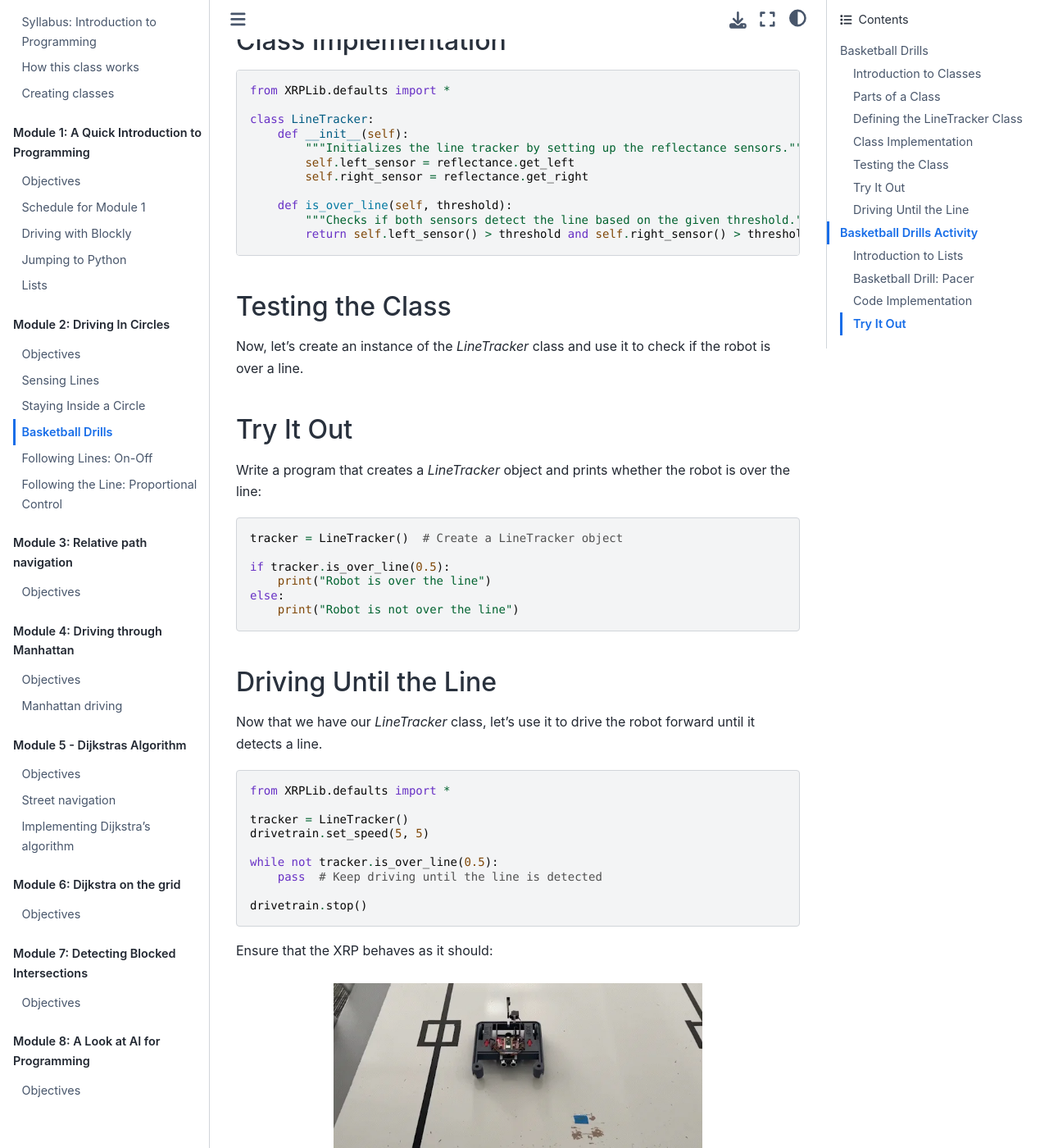
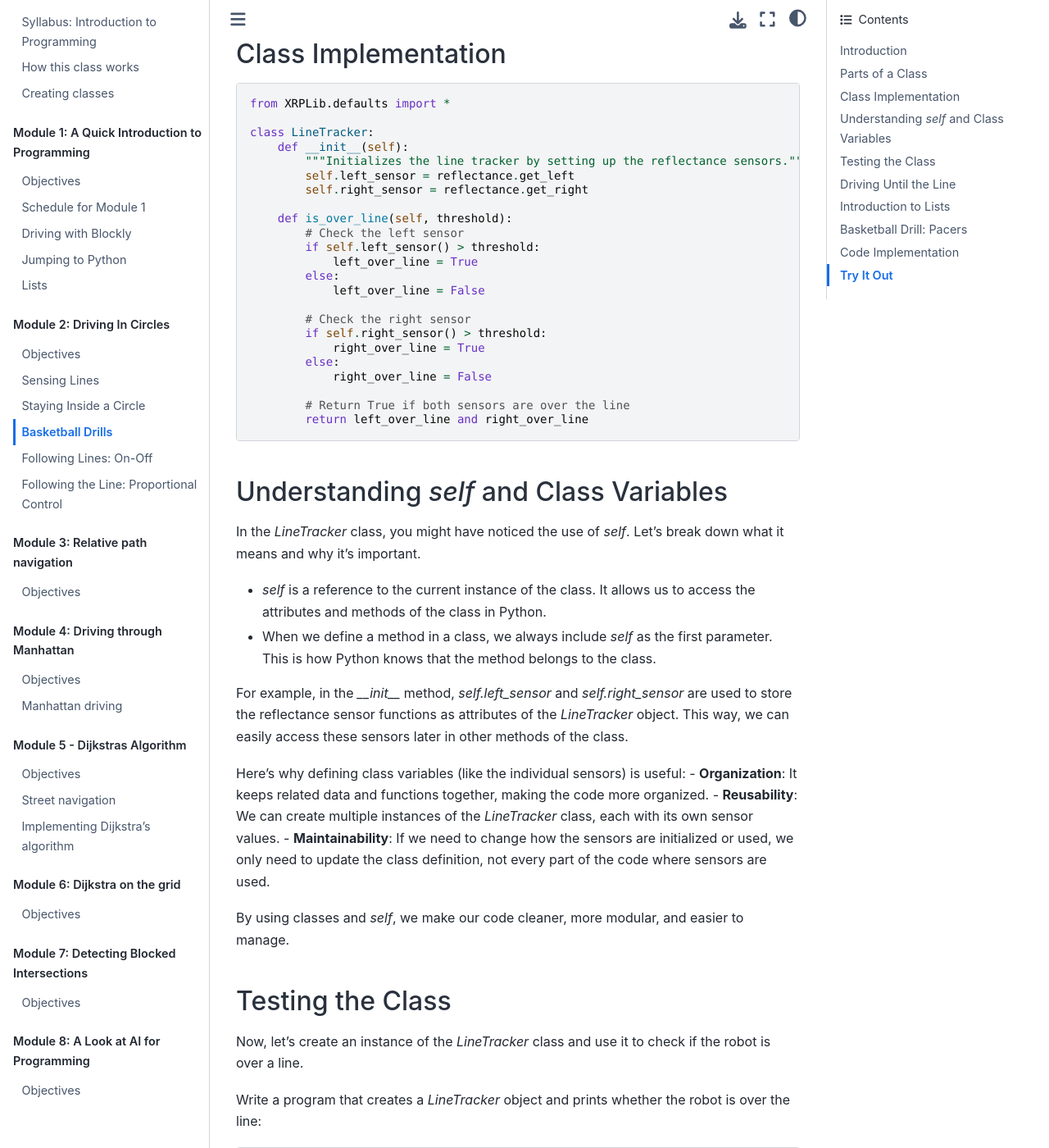
Before and after one commit to bradamiller/ProgrammingWithXRP, a Sphinx documentation site: the page built from docs/source/2_DrivingInCircles/basketball_drills.rst, in a window 1280 px wide and 1400 px high, scrolled down 943 px. Shown: the whole window at 82% size. Built offline with Sphinx 7.4.7 and the Sphinx Book theme 1.1.4, drawn with Linux system fonts in a browser that asks for light colours; some of the changed text lies outside the part shown.

Commit message:
verified basketball drills lesson

```diff
--- a/docs/source/2_DrivingInCircles/basketball_drills.rst
+++ b/docs/source/2_DrivingInCircles/basketball_drills.rst
@@ -1,8 +1,10 @@
 Basketball Drills
 =================
 
-Introduction to Classes
------------------------
+Introduction
+------------
+
+Today, we're going to make the XRP perform basketball drills! We'll use the reflectance sensors to detect lines on the floor and drive the robot to different distances. We'll also introduce the concept of classes to organize our code better.
 
 In Python, a class is a way to group related data and functions together. A class allows us to create objects that store information and perform actions. Instead of writing separate functions for different tasks, we can bundle them into a class, making our program more organized and reusable.
 
@@ -17,10 +19,7 @@
 - Methods (Functions) - Functions that operate on the object's data and define its behavior.
 - Constructor (__init__ method) - A special method that initializes an object when it is created.
 
-Defining the LineTracker Class
-------------------------------
-
-We will create a LineTracker class that:
+Using functionality from our previous lessons, let's create a LineTracker class that:
 
 - Initializes the left and right reflectance sensors.
 - Provides a function to check if the robot is over a line based on a given threshold.
@@ -40,16 +39,42 @@
             self.right_sensor = reflectance.get_right
 
         def is_over_line(self, threshold):
-            """Checks if both sensors detect the line based on the given threshold."""
-            return self.left_sensor() > threshold and self.right_sensor() > threshold
+            # Check the left sensor
+            if self.left_sensor() > threshold:
+                left_over_line = True
+            else:
+                left_over_line = False
+
+            # Check the right sensor
+            if self.right_sensor() > threshold:
+                right_over_line = True
+            else:
+                right_over_line = False
+
+            # Return True if both sensors are over the line
+            return left_over_line and right_over_line
+
+Understanding `self` and Class Variables
+----------------------------------------
+
+In the `LineTracker` class, you might have noticed the use of `self`. Let's break down what it means and why it's important.
+
+- `self` is a reference to the current instance of the class. It allows us to access the attributes and methods of the class in Python.
+- When we define a method in a class, we always include `self` as the first parameter. This is how Python knows that the method belongs to the class.
+
+For example, in the `__init__` method, `self.left_sensor` and `self.right_sensor` are used to store the reflectance sensor functions as attributes of the `LineTracker` object. This way, we can easily access these sensors later in other methods of the class.
+
+Here's why defining class variables (like the individual sensors) is useful:
+- **Organization**: It keeps related data and functions together, making the code more organized.
+- **Reusability**: We can create multiple instances of the `LineTracker` class, each with its own sensor values.
+- **Maintainability**: If we need to change how the sensors are initialized or used, we only need to update the class definition, not every part of the code where sensors are used.
+
+By using classes and `self`, we make our code cleaner, more modular, and easier to manage.
 
 Testing the Class
 -----------------
 
 Now, let's create an instance of the `LineTracker` class and use it to check if the robot is over a line.
-
-Try It Out
-----------
 
 Write a program that creates a `LineTracker` object and prints whether the robot is over the line:
 
@@ -79,16 +104,12 @@
 
     drivetrain.stop()
 
-Ensure that the XRP behaves as it should:
-
 .. figure:: images/stop_at_line.webp
     :width: 450
 
-    The XRP driving forward until both sensors detect the line.
+.. note::
 
-
-Basketball Drills Activity
-==========================
+    When refactoring code, it's always beneficial to ensure that previous functionality is preserved. This ensures that we haven't lost any functionality in our code, and now, it's just written in a better, more maintainable way. Refactoring should improve the structure and readability of the code without altering its external behavior.
 
 Introduction to Lists
 ---------------------
@@ -110,8 +131,20 @@
     for distance in distances:
         print("Traveling", distance, "units")
 
-Basketball Drill: Pacer
------------------------
+To access a specific index in a list, we use square brackets `[]` with the index number. Note that Python uses zero-based indexing, so the first element is at index 0.
+
+Example:
+
+.. code-block:: python
+
+    first_distance = distances[0]  # Access the first element
+    print("First distance:", first_distance)
+
+    last_distance = distances[-1]  # Access the last element
+    print("Last distance:", last_distance)
+
+Basketball Drill: Pacers
+------------------------
 
 In basketball, a pacer drill involves running to a series of increasing distances, turning around, and returning to the starting line. We will program the robot to:
 
@@ -134,13 +167,25 @@
             self.right_sensor = reflectance.get_right
 
         def is_over_line(self, threshold):
-            """Checks if both sensors detect the line based on the given threshold."""
-            return self.left_sensor() > threshold and self.right_sensor() > threshold
+            # Check the left sensor
+            if self.left_sensor() > threshold:
+                left_over_line = True
+            else:
+                left_over_line = False
+
+            # Check the right sensor
+            if self.right_sensor() > threshold:
+                right_over_line = True
+            else:
+                right_over_line = False
+
+            # Return True if both sensors are over the line
+            return left_over_line and right_over_line
 
     tracker = LineTracker()
     distances = [10, 20, 15, 25]  # Define the list of distances
 
-    for distance in distances:
+    for distance in distances: # Iterate through each distance
         drivetrain.set_speed(5, 5)  # Drive forward
         drivetrain.drive_distance(distance)  # Travel the given distance
         drivetrain.turn_degrees(180)  # Turn around
```
Also changed, not shown: other parts of docs/source/2_DrivingInCircles/basketball_drills.rst (+4 -0 lines).
